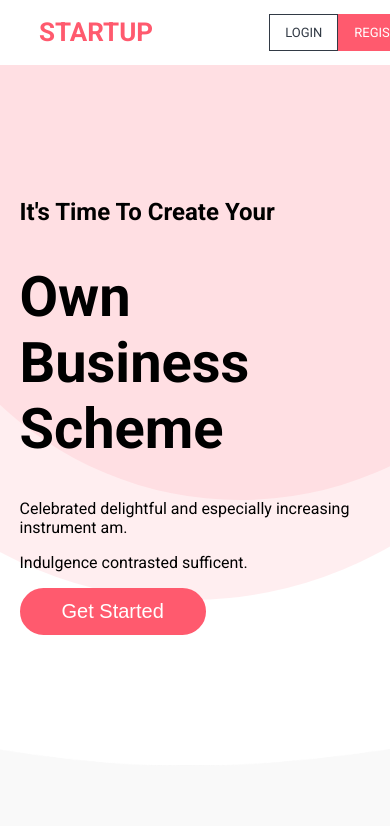
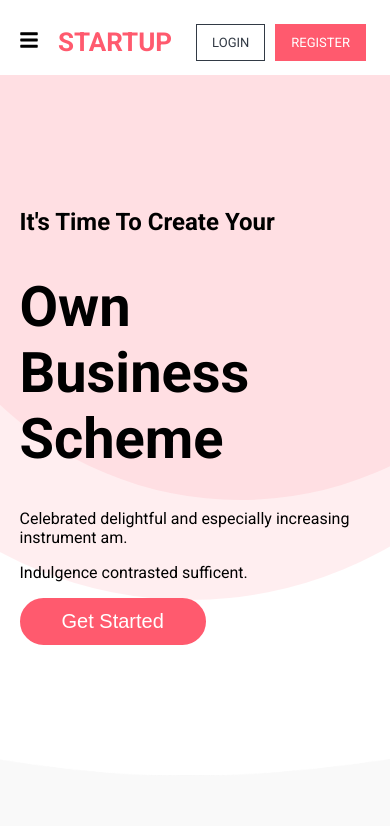
Before and after one commit to MouhaDiouf/startup, a React (Create React App) app: page / in a window 390 px wide. Shown: the top 826 px of the page. Built offline with nearby package versions, Linux system fonts and the light colour scheme.

Commit message:
Show the nav responsive icon on smaller screens

```diff
--- a/src/components/Header/Header.js
+++ b/src/components/Header/Header.js
@@ -1,8 +1,12 @@
 import React from 'react';
 import HeaderStyles from './styles.module.scss';
+import { FaBars } from 'react-icons/fa';
 function Header() {
   return (
     <div className={HeaderStyles.header}>
+      <div className={HeaderStyles.iconContainer}>
+        <FaBars className={HeaderStyles.navBarsIcon} />
+      </div>
       <div className={HeaderStyles.logo}>
         <h1>Startup</h1>
       </div>
--- a/src/components/Header/styles.module.scss
+++ b/src/components/Header/styles.module.scss
@@ -4,10 +4,14 @@ $pink: #ff5a6e;
     display: flex;
     justify-content: space-between;
     width: 70%;
+    align-items: center;
     margin: 0 auto;
     text-transform: uppercase;
     font-size: 13px;
     padding-top: 10px;
+}
+.iconContainer {
+    display: none;
 }
 
 .navLinks {
@@ -88,17 +92,29 @@ ul {
 @media(max-width:1100px){
     .header {
         width: 90%;
+
     }
 }
 
 @media(max-width:900px){
     .header {
         background-color: white;
+        justify-content: space-evenly;
         width: 100%;
-        padding: 0 10%;
+
         .navLinks{
             display: none;
         }
     }
 
+    .iconContainer {
+        display: block;
+        font-size: 20px;
+    }
+    .loginRegister {
+        .loginLink, .registerLink {
+            margin: 0 5px;
+        }
+    }
+
 }
--- a/src/components/Map/Map.css
+++ b/src/components/Map/Map.css
@@ -1,5 +1,5 @@
 .map {
-  height: 500px;
+  height: 400px;
   background-color: white;
   border-radius: 20px;
   padding: 1rem;
@@ -31,5 +31,11 @@
 }
 
 .leaflet-container {
-  height: 600px;
+  height: 500px;
 }
+
+@media (max-width: 700px) {
+  .leaflet-container {
+    height: 300px;
+  }
+}
```
Also changed, not shown: 1 other file (tests, documents, lock files or other folders).
